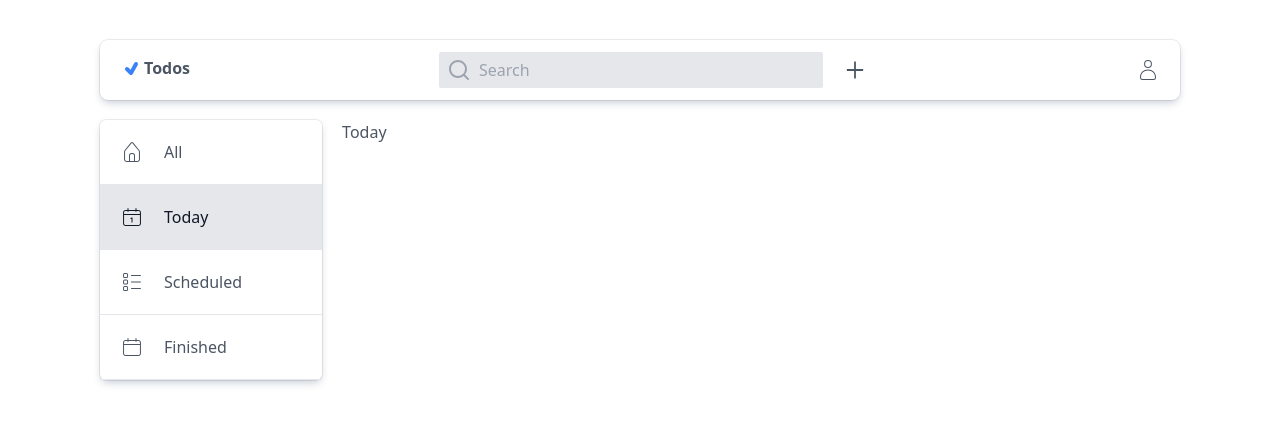
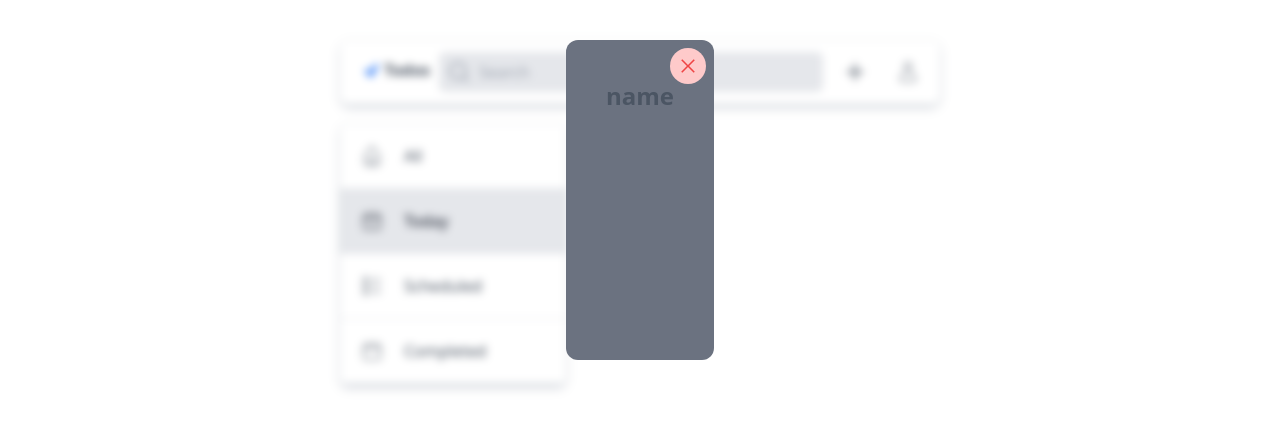
Before and after one commit to mabuhanifa/nest-from-scratch, a Next.js app in the folder client/: page /today in a window 1280 px wide. Both pictures are taken after a click on the button 855 px from the left and 70 px from the top of the page. Shown: the top 428 px of the page. Built offline with nearby package versions, Linux system fonts and the light colour scheme.

Commit message:
modal setup

```diff
--- a/client/components/Layout.js
+++ b/client/components/Layout.js
@@ -3,7 +3,7 @@ import SideBar from "./SideBar";
 
 export default function Layout({ children }) {
   return (
-    <div className="bg-white text-gray-600 my-10 px-5 xl:mx-20">
+    <div className="bg-white text-gray-600 my-10 px-5 xl:mx-80">
       <Nav />
       <div className="flex">
         <SideBar />
--- a/client/components/Modal.js
+++ b/client/components/Modal.js
@@ -1,6 +1,27 @@
+import { VscChromeClose } from "react-icons/vsc";
 
-export default function Modal() {
+export default function Modal({ view, setModal }) {
+  if (!view) return null;
+  const closeModal = (e) => {
+    if (e.target.id === "container") {
+      setModal((m) => !m);
+    }
+  };
   return (
-    <div>Modal</div>
-  )
+    <div
+      id="container"
+      className="mx-5 bg-opacity-30 backdrop-blur-sm fixed inset-0 flex justify-center z-15 py-10"
+      onClick={closeModal}
+    >
+      <div className="max-w-2xl h-80 bg-gray-500 rounded-xl p-10 relative">
+        <h1 className="text-2xl font-bold mb-10">name</h1>
+        <button
+          className=" text-red-500 absolute top-2 right-2 bg-red-200 p-2 rounded-full hover:bg-red-300"
+          onClick={() => setModal((m) => !m)}
+        >
+          <VscChromeClose className="text-xl" />
+        </button>
+      </div>
+    </div>
+  );
 }
--- a/client/components/Nav.js
+++ b/client/components/Nav.js
@@ -1,10 +1,14 @@
+import { useState } from "react";
 import { AiOutlinePlus } from "react-icons/ai";
 import { CiUser } from "react-icons/ci";
 import { RiSearchLine } from "react-icons/ri";
 import { TiTick } from "react-icons/ti";
+import Modal from "./Modal";
 
 export default function Nav() {
+  const [modal, setModal] = useState(false);
   return (
+    <>
       <nav className="shad rounded-lg py-3 px-5 flex justify-between items-center">
         <div className="flex items-center justify-between">
           <span className="font-bold">
@@ -16,22 +20,26 @@ export default function Nav() {
           <div className="relative">
             <input
               type="text"
-            className="bg-gray-200 rounded-sm py-1.5 w-96 px-10"
+              className="bg-gray-200 rounded-md py-2 w-96 px-10"
               placeholder="Search"
             />
-          <RiSearchLine className="text-gray-400 text-2xl absolute left-2 top-1.5" />
+            <RiSearchLine className="text-gray-400 text-2xl absolute left-2 top-2" />
           </div>
           <div>
-          <button className="px-5 mt-1.5">
+            <button className="px-5 mt-1.5" onClick={() => setModal(true)}>
               <AiOutlinePlus className="text-2xl text-gray-600" />
             </button>
           </div>
         </div>
-      <div >
+        <div>
           <button>
-        <CiUser className="text-2xl text-gray-600 mt-1.5"/>
+            <CiUser className="text-2xl text-gray-600 mt-1.5" />
           </button>
         </div>
       </nav>
+      <div>
+        {modal && <Modal view={modal} setModal={setModal} />}
+      </div>
+    </>
   );
 }
--- a/client/components/SideBar.js
+++ b/client/components/SideBar.js
@@ -21,7 +21,7 @@ export default function SideBar() {
     },
 
     {
-      name: "Finished",
+      name: "Completed",
       href: "/finished",
       icon: CiCalendar,
     },
```
Lines whose indentation alone changed are shown as unchanged.
